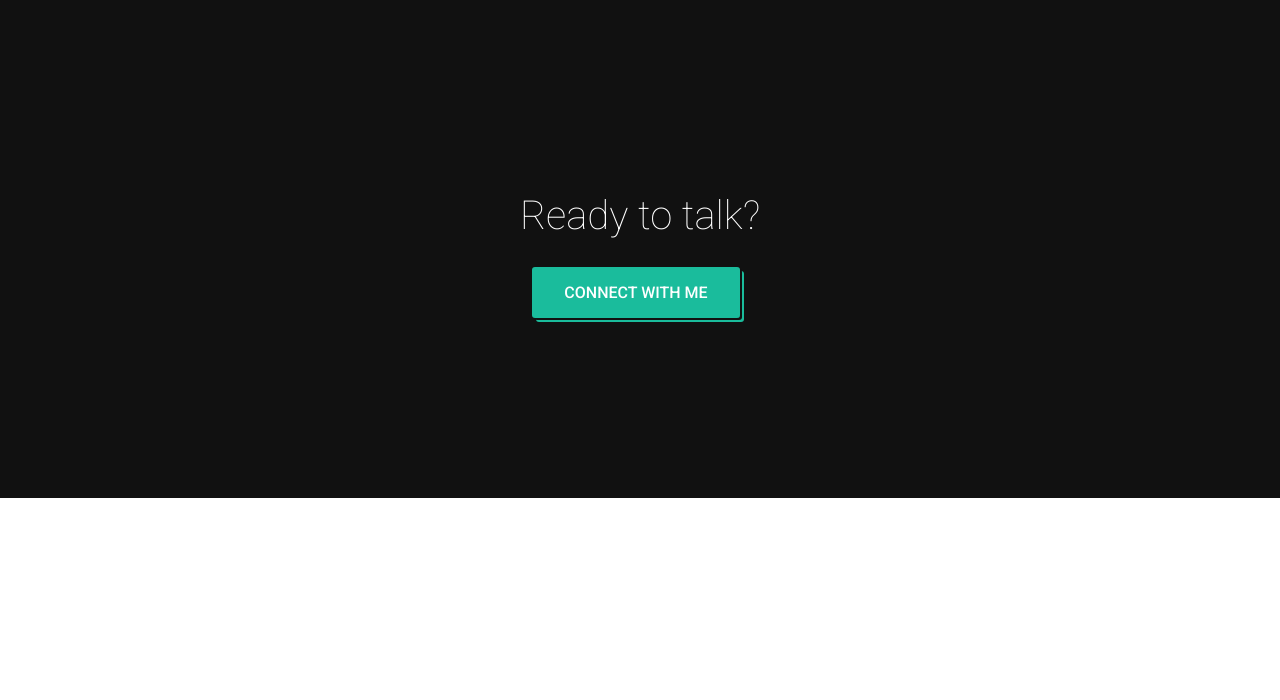
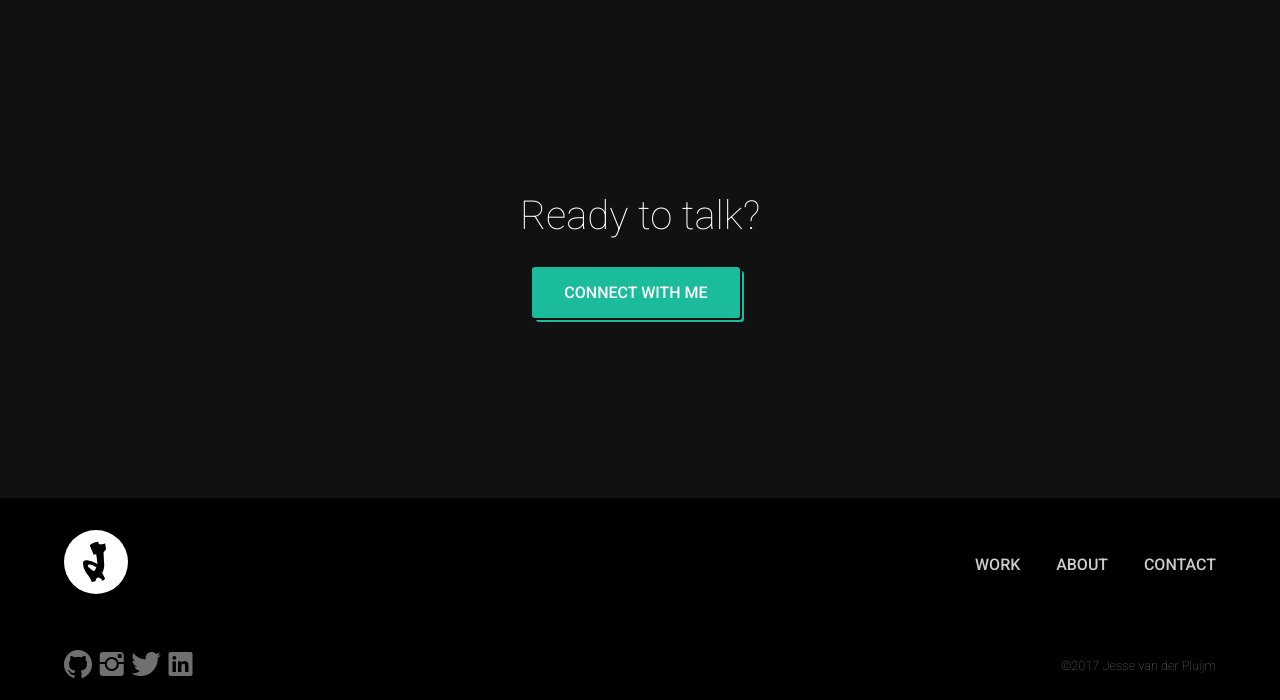
Before and after one commit to jessevdp/jessevdp.github.io, a Jekyll site: the page built from index.html, in a window 1280 px wide. Shown: the part 4870-5570 px from the top of the page. Built offline with Jekyll 4.4.1, drawn with Linux system fonts in a browser that asks for light colours; before the commit the page ends 5368 px from its top, so only the background shows below that.

Commit message:
Footer at last

```diff
--- a/_config.yml
+++ b/_config.yml
@@ -2,6 +2,12 @@ title: "jessevdp"
 owner: ""
 keywords: ""
 description: ""
+
+links:
+  instagram: "https://www.instagram.com/skillzzjesse/"
+  twitter: "https://twitter.com/skillzzjesse"
+  github: "https://github.com/jessevdp"
+  linkedin: "https://linkedin.com/in/jessevdp"
 
 exclude: ["CNAME", "README"]
 timezone: "Europe/Amsterdam"
--- /dev/null
+++ b/_includes/footer.html
@@ -0,0 +1,28 @@
+<footer>
+  <nav>
+    <a class="brand" href="{{ site.baseurl }}/">
+      <svg xmlns="http://www.w3.org/2000/svg" viewBox="2886 6136 218 218">
+        <g id="logo-3" transform="translate(655 103)">
+          <circle class="background" id="elipse" data-name="Ellipse 1" cx="109" cy="109" r="109" transform="translate(2231 6033)"/>
+          <path id="j" class="letter" d="M152.1,169.906l3.32,20.057-8.83,11.249,2.436,41.547s.372,15.5-6.647,28.7c-.082,1.365-5.991-10.564-5.991-10.564l-4.8,5.82,4.8-5.82,5.991,10.564,9.721,19.471-8.046,7.424c-7.808-11.651-20.858-18.862-25.042,1.357l-12.521,2.4c-7.122-25.782-26.81-29.176-29.709-63.475-1.819-21.519,35.423-5.753,49.146,1.777.548.46-5.674,20.017-11.854,24.024-.233,0-25.371-14.606-20.6-19.883,6.567-7.262,28.552,7.353,28.552,7.353s4.1-9.035,3.9-11.494a292.584,292.584,0,0,0-4.439-33.171l8.713-2.709-17.1,4.882-13.062-31.982s10.191-11.1,28.709-12.25l3.858,17.947-2.058-10.692S144.768,176.018,152.1,169.906Z" transform="translate(2219 5908.212)"/>
+        </g>
+      </svg>
+    </a>
+    <main>
+      <a href="{{ site.baseurl }}/work">work</a>
+      <a href="#about">about</a>
+      <a href="{{ site.baseurl }}/contact">contact</a>
+    </main>
+  </nav>
+  <section>
+    <div class="social">
+      <div class="links">
+        <a href="{{ site.links.github }}" target="_blank"><i class="ion-logo-github"></i></a>
+        <a href="{{ site.links.instagram }}" target="_blank"><i class="ion-logo-instagram"></i></a>
+        <a href="{{ site.links.twitter }}" target="_blank"><i class="ion-logo-twitter"></i></a>
+        <a href="{{ site.links.linkedin }}" target="_blank"><i class="ion-logo-linkedin"></i></a>
+      </div>
+    </div>
+    <div class="legal">&copy;2017 Jesse van der Pluijm</div>
+  </section>
+</footer>
--- a/_layouts/default.html
+++ b/_layouts/default.html
@@ -4,7 +4,12 @@
     {% include head.html %}
   </head>
   <body>
+    {% include navbar.html style="light" %}
+
     {{ content }}
+
+    {% include footer.html %}
+
   </body>
   {% include scripts.html %}
 </html>
--- /dev/null
+++ b/_sass/footer.sass
@@ -0,0 +1,72 @@
+footer
+  background-color: black
+
+  nav
+    padding: 2rem $side-spacing
+
+    display: flex
+    align-items: center
+    justify-content: space-between
+    .brand svg
+      width: 4rem
+      .background, .letter
+        transition: all 300ms
+        fill: #fff
+      .letter
+        fill-rule: evenodd
+        fill: #000
+    main a
+      font-weight: 500
+      text-decoration: none
+      text-transform: uppercase
+      margin: 0 1rem
+
+      &:first-child
+        margin-left: 0
+      &:last-child
+        margin-right: 0
+
+      color: $text-color-light-secondary
+      &:hover
+        color: $text-color-light
+
+  section
+    padding: 1rem $side-spacing
+    color: $text-color-dark-secondary
+
+    display: flex
+    align-items: center
+    justify-content: space-between
+    flex-wrap: wrap
+    text-align: center
+
+    .legal
+      font-size: .8rem
+    .social
+      font-size: 2rem
+
+      a
+        color: $text-color-dark-secondary
+        &:hover
+          color: $text-color-light
+
+  +mediaQ('max-md')
+    nav
+      .brand
+        display: none
+      main
+        width: 100%
+        a
+          text-align: center
+          display: block
+          margin: 3rem auto
+          &:first-child
+            margin-top: 0
+          &:last-child
+            margin-bottom: 0
+    section
+      padding: 1rem $side-spacing-small
+      .legal, .social
+        width: 100%
+      .social
+        padding-bottom: 1rem
--- a/css/master.sass
+++ b/css/master.sass
@@ -17,3 +17,4 @@
 @import "connect"
 @import "about"
 @import "cta"
+@import "footer"
--- a/index.html
+++ b/index.html
@@ -2,8 +2,6 @@
 title: home
 layout: default
 ---
-
-{% include navbar.html style="light" %}
 
 <header class="home">
   <div class="background"></div>
```
